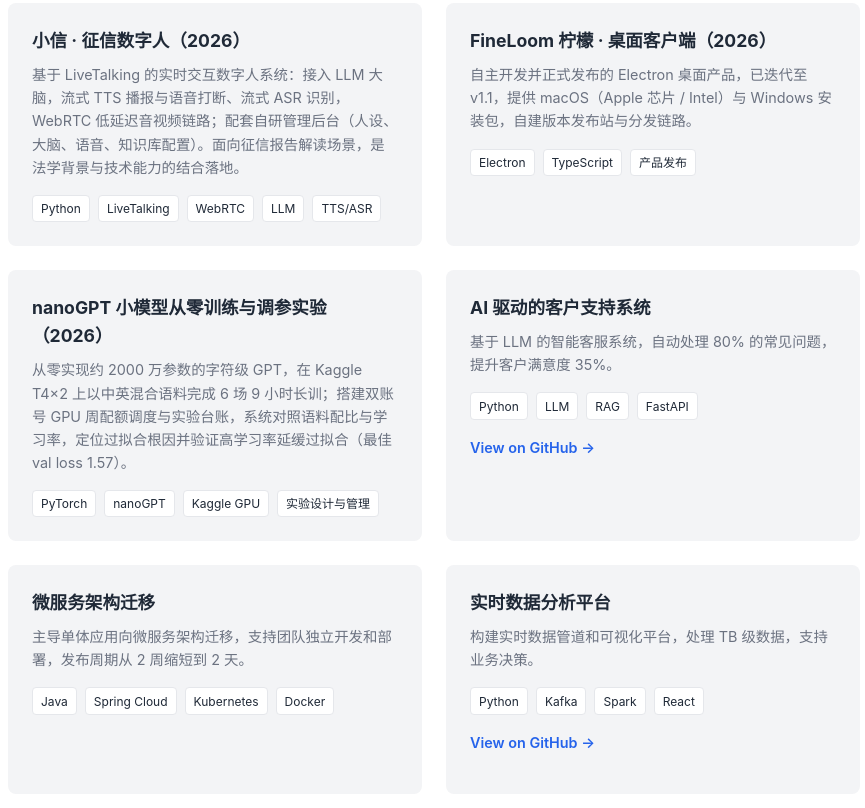
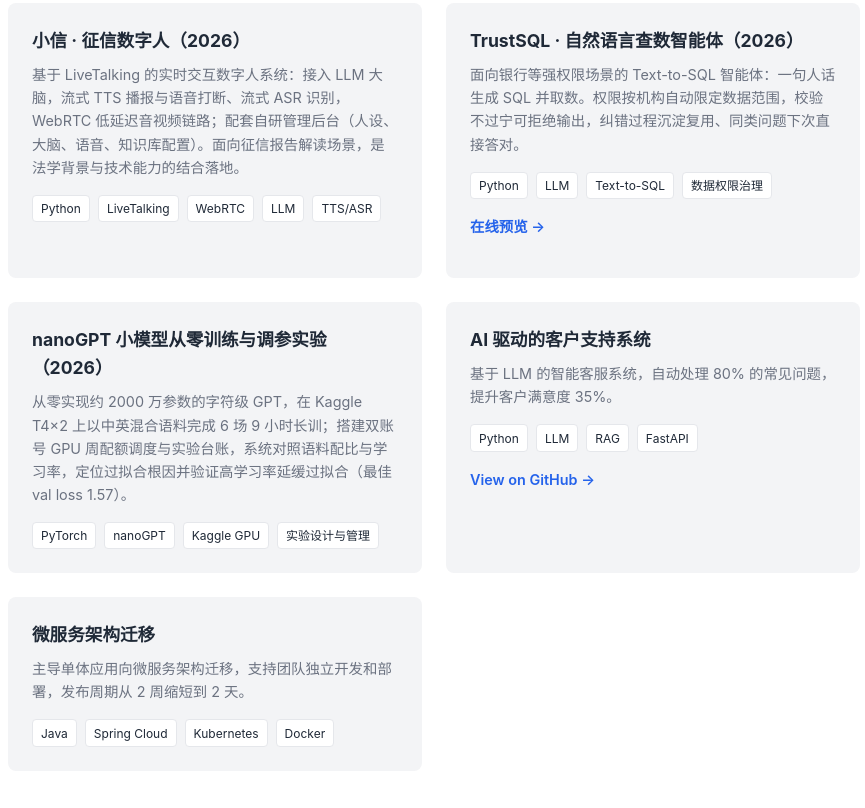
Before and after one commit to IVMYM/deep_resume, a plain HTML site: page index.html in a window 1280 px wide. Shown: the part 2137-2945 px from the top of the page, without its empty margins (206-1071 px from the left). Drawn offline with Linux system fonts and the light colour scheme.

Commit message:
项目经历：新增 TrustSQL，删除 FineLoom 桌面客户端与实时数据分析平台

```diff
--- a/index.html
+++ b/index.html
@@ -463,13 +463,15 @@
         </div>
 
         <div class="project-card">
-          <h3>FineLoom 柠檬 · 桌面客户端（2026）</h3>
-          <p>自主开发并正式发布的 Electron 桌面产品，已迭代至 v1.1，提供 macOS（Apple 芯片 / Intel）与 Windows 安装包，自建版本发布站与分发链路。</p>
+          <h3>TrustSQL · 自然语言查数智能体（2026）</h3>
+          <p>面向银行等强权限场景的 Text-to-SQL 智能体：一句人话生成 SQL 并取数。权限按机构自动限定数据范围，校验不过宁可拒绝输出，纠错过程沉淀复用、同类问题下次直接答对。</p>
           <div class="tech-stack">
-            <span>Electron</span>
-            <span>TypeScript</span>
-            <span>产品发布</span>
+            <span>Python</span>
+            <span>LLM</span>
+            <span>Text-to-SQL</span>
+            <span>数据权限治理</span>
           </div>
+          <p style="margin-top: 1rem;"><a href="https://nlsql.xxznote.eu.org/" target="_blank">在线预览 →</a></p>
         </div>
 
         <div class="project-card">
@@ -506,17 +508,6 @@
           </div>
         </div>
 
-        <div class="project-card">
-          <h3>实时数据分析平台</h3>
-          <p>构建实时数据管道和可视化平台，处理 TB 级数据，支持业务决策。</p>
-          <div class="tech-stack">
-            <span>Python</span>
-            <span>Kafka</span>
-            <span>Spark</span>
-            <span>React</span>
-          </div>
-          <p style="margin-top: 1rem;"><a href="https://github.com/IVMYM" target="_blank">View on GitHub →</a></p>
-        </div>
       </div>
     </section>
 
```
Also changed, not shown: 1 other file.
